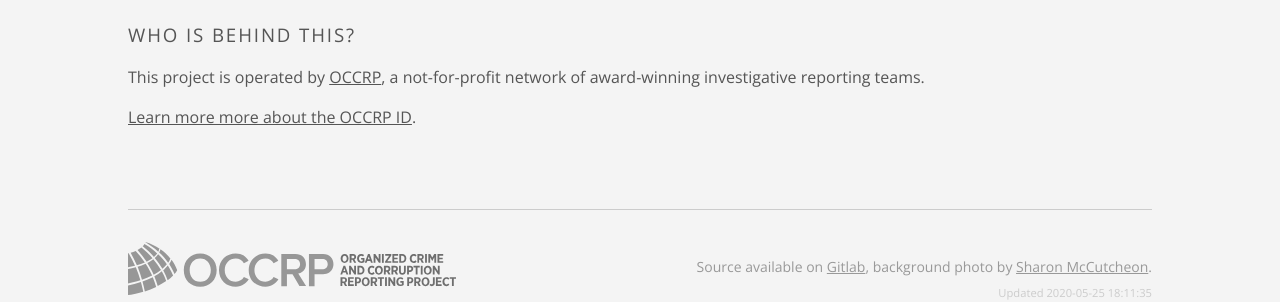
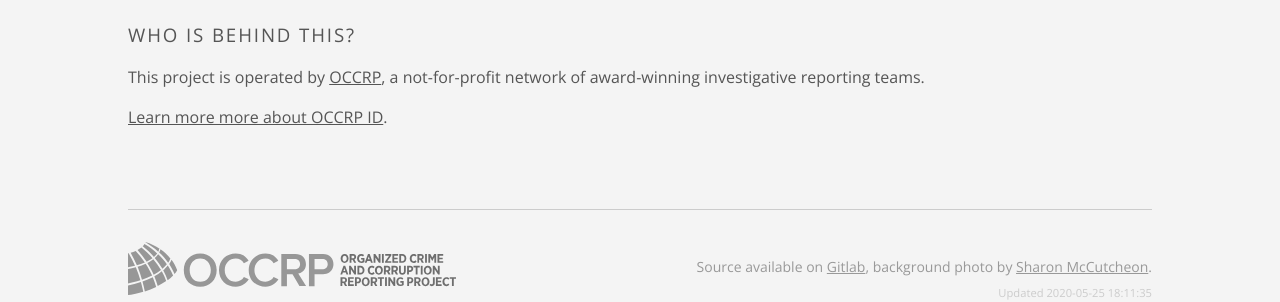
Before and after one commit to occrp/investigativedashboard.org, a Jekyll site: the page built from index.md, in a window 1280 px wide. Shown: the part 1002-1304 px from the top of the page. Built offline with Jekyll 4.4.1, drawn with Linux system fonts in a browser that asks for light colours; nearby versions of some CDN libraries.

Commit message:
Copy updates.

```diff
--- a/index.md
+++ b/index.md
@@ -94,6 +94,6 @@ body_class: bg-near-white
   </p>
 
   <p class="lh-copy">
-    <a href="/about" class="dim mid-gray">Learn more more about the OCCRP ID</a>.
+    <a href="/about" class="dim mid-gray">Learn more more about OCCRP ID</a>.
   </p>
 </div>
```
